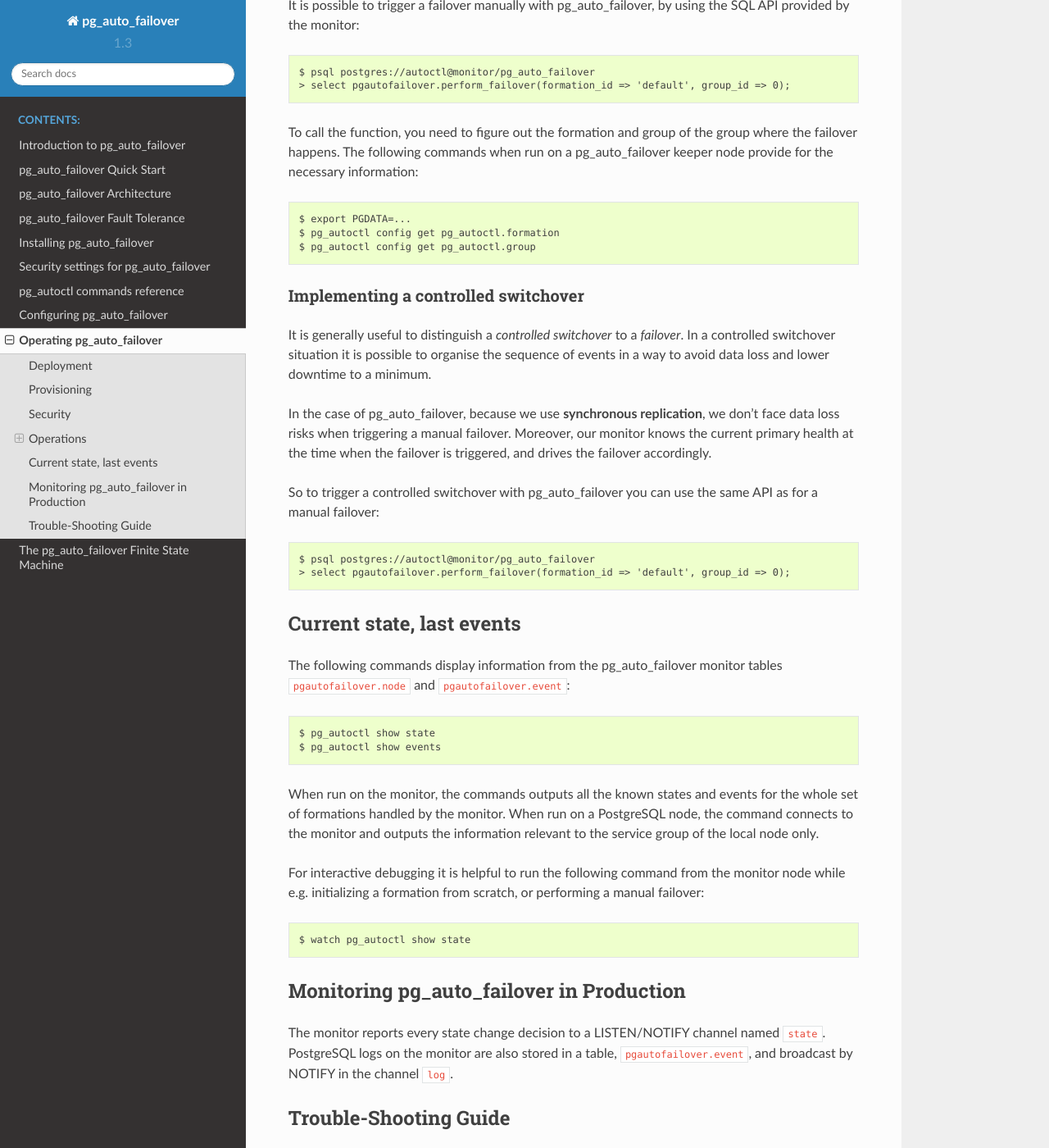
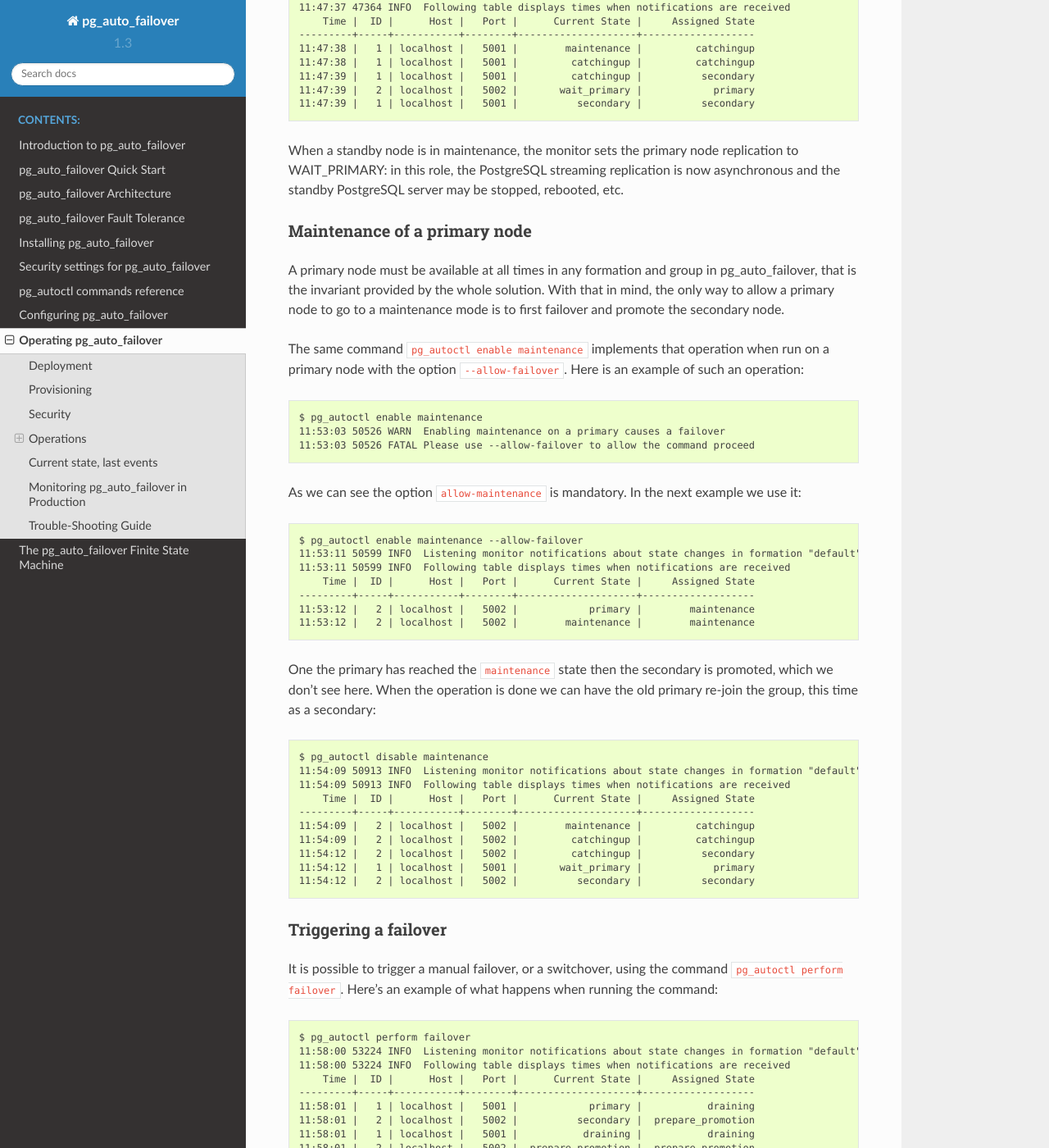
Before and after one commit to hapostgres/pg_auto_failover, a Sphinx documentation site: the page built from docs/operations.rst, in a window 1280 px wide and 1400 px high, scrolled down 2019 px. Shown: the whole window at 82% size. Built offline with Sphinx 7.4.7 and the Read the Docs theme 2.0.0, drawn with Linux system fonts in a browser that asks for light colours; some of the changed text lies outside the part shown.

Commit message:
Update documentation about the new maintenance support.
In passing also improve the support for pg_autoctl perform switchover.

```diff
--- a/docs/operations.rst
+++ b/docs/operations.rst
@@ -73,44 +73,127 @@
 and can be taken down for maintenance purposes, such as security kernel
 upgrades or the like.
 
-The monitor exposes the following API to schedule maintenance operations on
-a secondary node::
+The command line tool ``pg_autoctl`` exposes an API to schedule maintenance
+operations on the current node, which must be a secondary node at the moment
+when maintenance is requested.
 
-  $ psql postgres://autoctl@monitor/pg_auto_failover
-  > select pgautofailover.start_maintenance('nodename', 5432);
-  > select pgautofailover.stop_maintenance('nodename', 5432);
-
-The command line tool ``pg_autoctl`` also exposes an API to schedule
-maintenance operations on the current node, which must be a secondary node
-at the moment when maintenance is requested::
+Here's an example of using the maintenance commands on a secondary node,
+including the output. Of course, when you try that on your own nodes, dates
+and PID information might differ::
 
   $ pg_autoctl enable maintenance
-  ...
+  11:47:20 47247 INFO  Listening monitor notifications about state changes in formation "default" and group 0
+  11:47:20 47247 INFO  Following table displays times when notifications are received
+      Time |  ID |      Host |   Port |      Current State |     Assigned State
+  ---------+-----+-----------+--------+--------------------+-------------------
+  11:47:20 |   2 | localhost |   5002 |            primary |       wait_primary
+  11:47:20 |   1 | localhost |   5001 |          secondary |        maintenance
+  11:47:20 |   1 | localhost |   5001 |        maintenance |        maintenance
+
+The command listens to the state changes in the current node's formation and
+group on the monitor and displays those changes as it receives them. The
+operation is done when the node has reached the ``maintenance`` state.
+
+It is now possible to disable maintenance to allow ``pg_autoctl`` to manage
+this standby node again::
+
   $ pg_autoctl disable maintenance
+  11:47:37 47364 INFO  Listening monitor notifications about state changes in formation "default" and group 0
+  11:47:37 47364 INFO  Following table displays times when notifications are received
+      Time |  ID |      Host |   Port |      Current State |     Assigned State
+  ---------+-----+-----------+--------+--------------------+-------------------
+  11:47:38 |   1 | localhost |   5001 |        maintenance |         catchingup
+  11:47:38 |   1 | localhost |   5001 |         catchingup |         catchingup
+  11:47:39 |   1 | localhost |   5001 |         catchingup |          secondary
+  11:47:39 |   2 | localhost |   5002 |       wait_primary |            primary
+  11:47:39 |   1 | localhost |   5001 |          secondary |          secondary
 
 When a standby node is in maintenance, the monitor sets the primary node
 replication to WAIT_PRIMARY: in this role, the PostgreSQL streaming
 replication is now asynchronous and the standby PostgreSQL server may be
 stopped, rebooted, etc.
 
-pg_auto_failover does not provide support for primary server maintenance.
+Maintenance of a primary node
+^^^^^^^^^^^^^^^^^^^^^^^^^^^^^
+
+A primary node must be available at all times in any formation and group in
+pg_auto_failover, that is the invariant provided by the whole solution. With
+that in mind, the only way to allow a primary node to go to a maintenance
+mode is to first failover and promote the secondary node.
+
+The same command ``pg_autoctl enable maintenance`` implements that operation
+when run on a primary node with the option ``--allow-failover``. Here is an
+example of such an operation::
+
+  $ pg_autoctl enable maintenance
+  11:53:03 50526 WARN  Enabling maintenance on a primary causes a failover
+  11:53:03 50526 FATAL Please use --allow-failover to allow the command proceed
+
+As we can see the option ``allow-maintenance`` is mandatory. In the next
+example we use it::
+
+  $ pg_autoctl enable maintenance --allow-failover
+  11:53:11 50599 INFO  Listening monitor notifications about state changes in formation "default" and group 0
+  11:53:11 50599 INFO  Following table displays times when notifications are received
+      Time |  ID |      Host |   Port |      Current State |     Assigned State
+  ---------+-----+-----------+--------+--------------------+-------------------
+  11:53:12 |   2 | localhost |   5002 |            primary |        maintenance
+  11:53:12 |   2 | localhost |   5002 |        maintenance |        maintenance
+
+One the primary has reached the ``maintenance`` state then the secondary is
+promoted, which we don't see here. When the operation is done we can have
+the old primary re-join the group, this time as a secondary::
+
+  $ pg_autoctl disable maintenance
+  11:54:09 50913 INFO  Listening monitor notifications about state changes in formation "default" and group 0
+  11:54:09 50913 INFO  Following table displays times when notifications are received
+      Time |  ID |      Host |   Port |      Current State |     Assigned State
+  ---------+-----+-----------+--------+--------------------+-------------------
+  11:54:09 |   2 | localhost |   5002 |        maintenance |         catchingup
+  11:54:09 |   2 | localhost |   5002 |         catchingup |         catchingup
+  11:54:12 |   2 | localhost |   5002 |         catchingup |          secondary
+  11:54:12 |   1 | localhost |   5001 |       wait_primary |            primary
+  11:54:12 |   2 | localhost |   5002 |          secondary |          secondary
+
 
 Triggering a failover
 ^^^^^^^^^^^^^^^^^^^^^
 
-It is possible to trigger a failover manually with pg_auto_failover, by
-using the SQL API provided by the monitor::
+It is possible to trigger a manual failover, or a switchover, using the
+command ``pg_autoctl perform failover``. Here's an example of what happens
+when running the command::
 
-  $ psql postgres://autoctl@monitor/pg_auto_failover
-  > select pgautofailover.perform_failover(formation_id => 'default', group_id => 0);
+  $ pg_autoctl perform failover
+  11:58:00 53224 INFO  Listening monitor notifications about state changes in formation "default" and group 0
+  11:58:00 53224 INFO  Following table displays times when notifications are received
+      Time |  ID |      Host |   Port |      Current State |     Assigned State
+  ---------+-----+-----------+--------+--------------------+-------------------
+  11:58:01 |   1 | localhost |   5001 |            primary |           draining
+  11:58:01 |   2 | localhost |   5002 |          secondary |  prepare_promotion
+  11:58:01 |   1 | localhost |   5001 |           draining |           draining
+  11:58:01 |   2 | localhost |   5002 |  prepare_promotion |  prepare_promotion
+  11:58:02 |   2 | localhost |   5002 |  prepare_promotion |   stop_replication
+  11:58:02 |   1 | localhost |   5001 |           draining |     demote_timeout
+  11:58:03 |   1 | localhost |   5001 |     demote_timeout |     demote_timeout
+  11:58:04 |   2 | localhost |   5002 |   stop_replication |   stop_replication
+  11:58:05 |   2 | localhost |   5002 |   stop_replication |       wait_primary
+  11:58:05 |   1 | localhost |   5001 |     demote_timeout |            demoted
+  11:58:05 |   2 | localhost |   5002 |       wait_primary |       wait_primary
+  11:58:05 |   1 | localhost |   5001 |            demoted |            demoted
+  11:58:06 |   1 | localhost |   5001 |            demoted |         catchingup
+  11:58:06 |   1 | localhost |   5001 |         catchingup |         catchingup
+  11:58:08 |   1 | localhost |   5001 |         catchingup |          secondary
+  11:58:08 |   2 | localhost |   5002 |       wait_primary |            primary
+  11:58:08 |   1 | localhost |   5001 |          secondary |          secondary
+  11:58:08 |   2 | localhost |   5002 |            primary |            primary
 
-To call the function, you need to figure out the formation and group of the
-group where the failover happens. The following commands when run on a
-pg_auto_failover keeper node provide for the necessary information::
+Again, timings and PID numbers are not expected to be the same when you run
+the command on your own setup.
 
-  $ export PGDATA=...
-  $ pg_autoctl config get pg_autoctl.formation
-  $ pg_autoctl config get pg_autoctl.group
+Also note in the output that the command shows the whole set of transitions
+including when the old primary is now a secondary node. The database is
+available for read-write traffic as soon as we reach the state
+``wait_primary``.
 
 Implementing a controlled switchover
 ^^^^^^^^^^^^^^^^^^^^^^^^^^^^^^^^^^^^
@@ -128,8 +211,12 @@
 So to trigger a controlled switchover with pg_auto_failover you can use the
 same API as for a manual failover::
 
-  $ psql postgres://autoctl@monitor/pg_auto_failover
-  > select pgautofailover.perform_failover(formation_id => 'default', group_id => 0);
+  $ pg_autoctl perform switchover
+
+Because the subtelties of orchestrating either a controlled switchover or an
+unplanned failover are all handled by the monitor, rather than the client
+side command line, at the client level the two command ``pg_autoctl perform
+failover`` and ``pg_autoctl perform switchover`` are synonyms, or aliases.
 
 Current state, last events
 --------------------------
```
